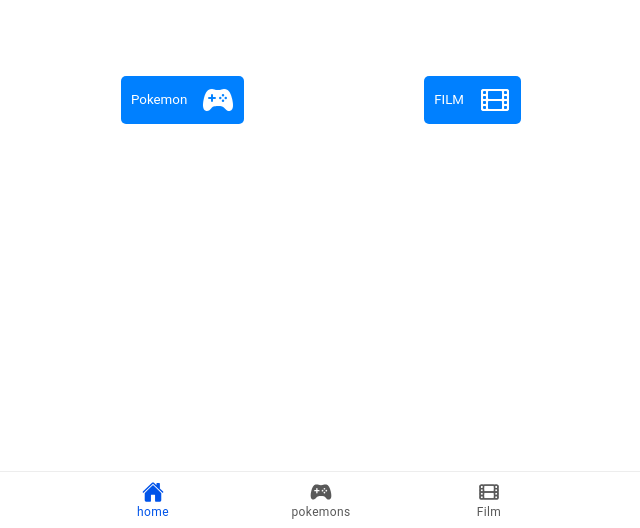
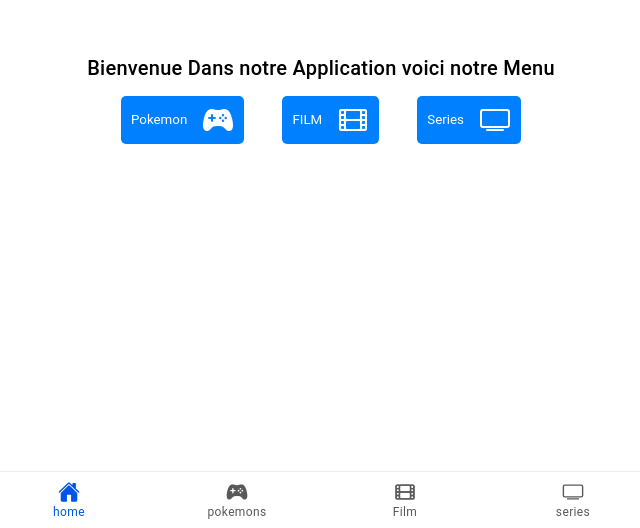
Before and after one commit to SalimKH5/pokemons-movie, a React (Vite) app: page /home in a window 1280 px wide. Shown: the part 272-800 px from the top of the page, without its empty margins (319-959 px from the left). Built offline with nearby package versions, Linux system fonts and the light colour scheme; no server answers.

Commit message:
add series to navigation and sekelton to pokemons

```diff
--- a/src/App.tsx
+++ b/src/App.tsx
@@ -41,7 +41,7 @@
 import Favoris from './pages/pokemons_pages/Favories';
 import SinglePokemon from './pages/pokemons_pages/SinglePokemon';
 import { home } from 'ionicons/icons';
-import { gameController,filmOutline } from 'ionicons/icons';
+import { gameController,filmOutline,tvOutline } from 'ionicons/icons';
 setupIonicReact();
 
 const App: React.FC = () => (
@@ -95,6 +95,10 @@
             <IonIcon icon={filmOutline} />
             <IonLabel>Film</IonLabel>
           </IonTabButton>
+          <IonTabButton tab="series" href="/series">
+            <IonIcon icon={tvOutline} />
+            <IonLabel>series</IonLabel>
+          </IonTabButton>
 
 
         </IonTabBar>
--- a/src/pages/Home.tsx
+++ b/src/pages/Home.tsx
@@ -3,18 +3,37 @@
 import './Home.css';
 import APIROUTE from '../APIROUTE';
 import { IonIcon } from '@ionic/react';
-import { gameController,filmOutline } from 'ionicons/icons';
+import { gameController, filmOutline, tvOutline } from 'ionicons/icons';
 
 const Home: React.FC = () => {
-
+  const route = useIonRouter();
   return (
     <IonPage>
 
       <IonContent fullscreen className='center-content'>
-        <div style={{ width: "100%", height: "100%", display: "flex", justifyContent: "center", alignItems: "center" }}>
+        <div style={{ width: "100%", height: "100%", flexDirection: "column", display: "flex", justifyContent: "center", alignItems: "center" }}>
+          <div style={{ height: "40px", width: "100%" }}>
+            <IonTitle>Bienvenue Dans notre Application voici notre Menu</IonTitle>
+          </div>
+
+
           <div style={{ width: "100%", maxWidth: "400px", display: "flex", justifyContent: "space-between" }} >
-            <button style={{display: "flex",gap:"15px",padding:"8px 10px",background:"#0080ff",color:"White", justifyContent: "center", alignItems: "center",borderRadius:"5px"}} >Pokemon <IonIcon icon={gameController} size="large"></IonIcon></button>
-            <button style={{display: "flex",gap:"15px",padding:"8px 10px",background:"#0080ff",color:"White", justifyContent: "center", alignItems: "center",borderRadius:"5px"}}>FILM <IonIcon icon={filmOutline } size="large"></IonIcon></button>
+            <button
+              onClick={() => {
+                route.push("/pokemons")
+              }}
+              style={{ display: "flex", gap: "15px", padding: "8px 10px", background: "#0080ff", color: "White", justifyContent: "center", alignItems: "center", borderRadius: "5px" }} >Pokemon <IonIcon icon={gameController} size="large"></IonIcon></button>
+            <button
+              onClick={() => {
+                route.push("/movies")
+              }}
+              style={{ display: "flex", gap: "15px", padding: "8px 10px", background: "#0080ff", color: "White", justifyContent: "center", alignItems: "center", borderRadius: "5px" }}>FILM <IonIcon icon={filmOutline} size="large"></IonIcon></button>
+            <button
+              onClick={() => {
+                route.push("/series")
+              }}
+
+              style={{ display: "flex", gap: "15px", padding: "8px 10px", background: "#0080ff", color: "White", justifyContent: "center", alignItems: "center", borderRadius: "5px" }}>Series <IonIcon icon={tvOutline} size="large"></IonIcon></button>
 
           </div>
         </div>
```
